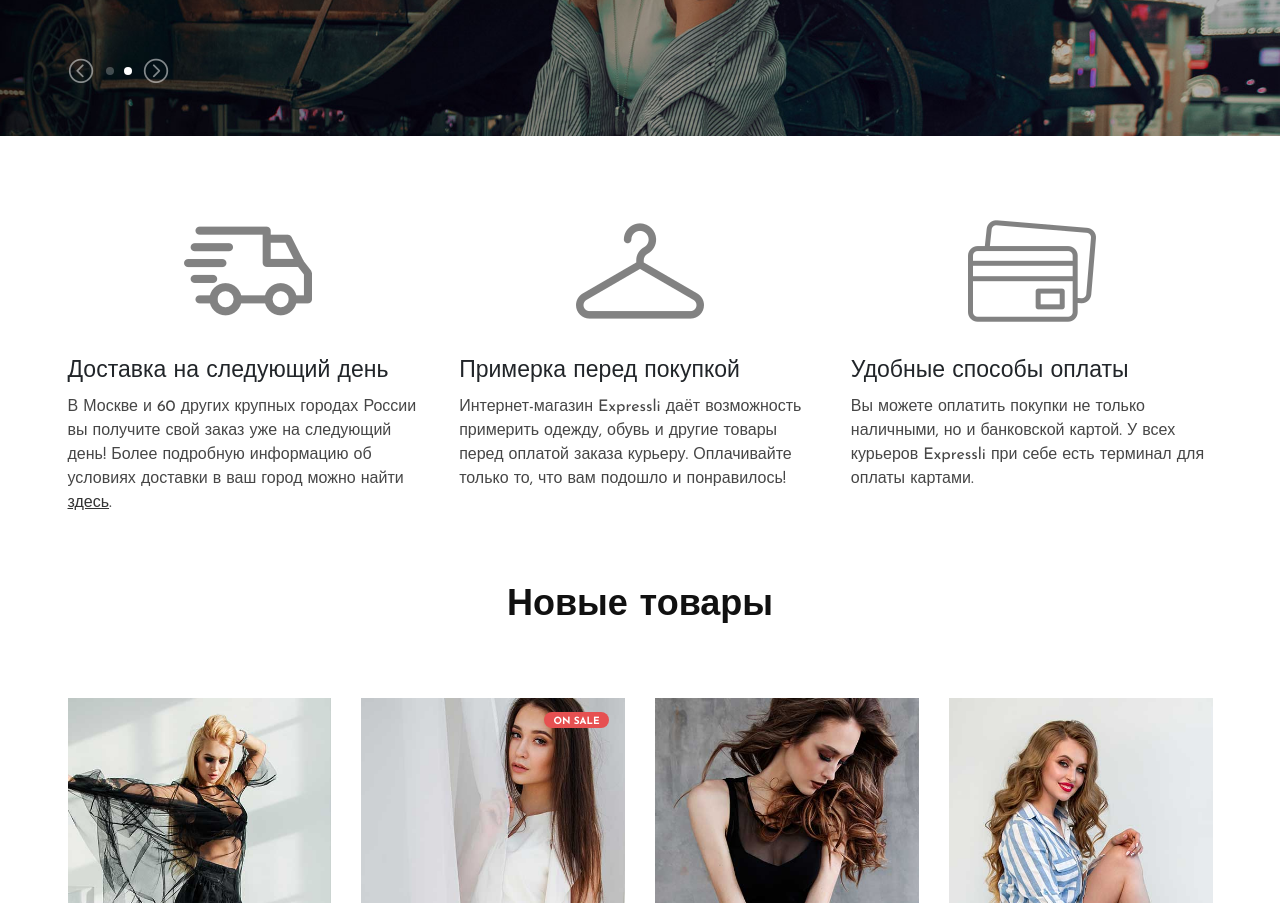
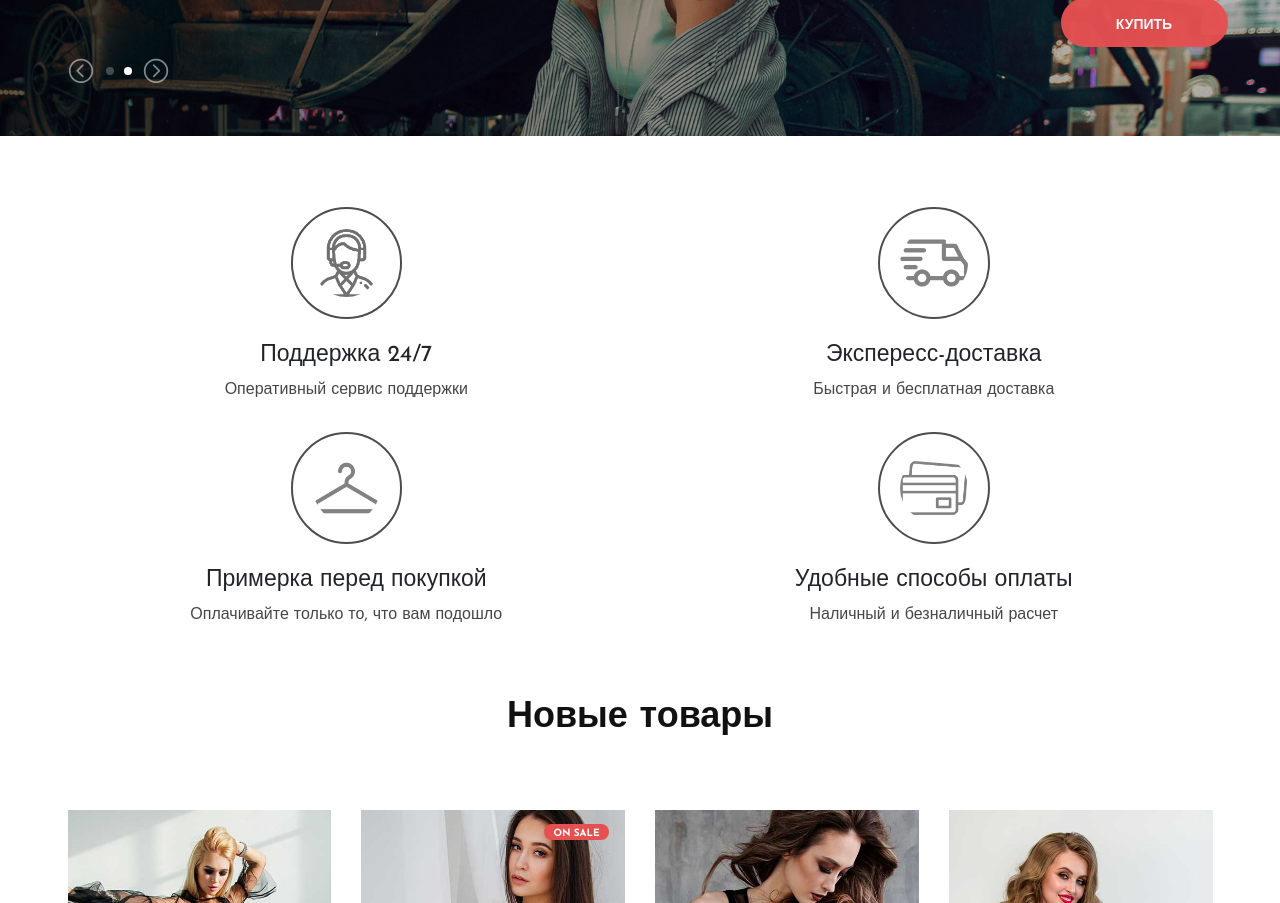
Before and after one commit to yrDream/yrDream.github.io, a plain HTML site: page expressli/index.html in a window 1280 px wide. Shown: the part 493-1396 px from the top of the page. Drawn offline with Linux system fonts and the light colour scheme.

Commit message:
Правки в вкк

```diff
--- a/expressli/css/style.css
+++ b/expressli/css/style.css
@@ -327,7 +327,7 @@ ol {
   Header section
 ---------------------*/
 
-.container--header--top{
+.container--header--top {
     display: flex;
     justify-content: space-between;
     align-items: center;
@@ -356,7 +356,7 @@ ol {
     color: #282828;
     font-size: 20px;
     font-weight: 400;
-    margin-right: 20px;
+    margin-right: 50px;
     transition: color .2s ease;
 }
 
@@ -396,6 +396,7 @@ ol {
 .logo__item--mobile {
     display: none;
 }
+
 
 /* .logo__item img{
 max-width: 50%;
@@ -431,6 +432,7 @@ max-width: 50%;
 
 .header_fixed {
     position: fixed;
+    top: 0;
     z-index: 100;
     background: rgba(255, 255, 255, 0.8);
     width: 100%;
@@ -456,7 +458,7 @@ max-width: 50%;
     margin-right: 0;
 }
 
-.user-panel--mobile{
+.user-panel--mobile {
     display: none;
 }
 
@@ -677,8 +679,8 @@ max-width: 50%;
 
 .hero-slider .hs-item .offer-card {
     position: absolute;
-    right: 0;
-    top: 141px;
+    right: 5px;
+    top: 71px;
     width: 162px;
     height: 162px;
     border-radius: 50%;
@@ -720,6 +722,16 @@ max-width: 50%;
     text-transform: uppercase;
     line-height: 1;
     font-size: 14px;
+}
+
+.offer-button {
+    position: absolute;
+    right: 0;
+    top: 280px;
+}
+
+.offer-button a {
+    color: #fff;
 }
 
 .hero-slider .slider-nav-warp {
@@ -852,11 +864,12 @@ max-width: 50%;
     transform: rotate(30deg);
 }
 
+
 /* ------------------
   info section
 ---------------------*/
 
-.section__item{
+.section__item {
     text-align: center;
     font-size: 18px;
     margin: 5px 0 0 0;
@@ -864,23 +877,25 @@ max-width: 50%;
     box-shadow: 0 -5px 5px -5px #333;
 }
 
-.section__item a{
+.section__item a {
     text-decoration: underline;
     font-weight: 700;
     color: #000;
     transition: color .2s ease;
 }
 
-.section__item a:hover{
+.section__item a:hover {
     text-decoration: underline;
     color: #ee5757;
 }
+
+
 /* ------------------
   Features section
 ---------------------*/
 
-.features-section{
-    margin-top: 70px;
+.features-section {
+    margin-top: 40px;
 }
 
 .feature {
@@ -923,31 +938,37 @@ max-width: 50%;
     display: inline-block;
 }
 
-.features__icon img{
+.features__icon img {
+    padding: 5px;
     display: block;
-margin: 0 auto;
-}
-
-.features__title{
+    margin: 30px auto 0;
+    max-width: 20%;
+    border: 2px solid rgb(77, 77, 77);
+    border-radius: 100px;
+}
+
+.features__title {
     margin-top: 20px;
     font-size: 23px;
-
-}
-
-.features__text a{
+    text-align: center;
+}
+
+.features__text a {
     text-decoration: underline;
     color: #333;
     transition: color .2s ease;
 }
 
-.features__text a:hover{
+.features__text a:hover {
     color: #E65051;
 }
 
-.features__text{
+.features__text {
     margin-top: 5px;
     color: #464646;
-}
+    text-align: center;
+}
+
 
 /* ----------------------
   Latest product section
@@ -2641,6 +2662,9 @@ transition: color .2s ease;
     .container {
         max-width: 1175px;
     }
+    .features__icon img {
+        padding: 20px;
+    }
 }
 
 @media (max-width: 1350px) {
@@ -2672,6 +2696,9 @@ transition: color .2s ease;
     }
     .social-links a {
         margin-right: 20px;
+    }
+    .features__icon img {
+        padding: 20px;
     }
 }
 
@@ -2848,7 +2875,13 @@ transition: color .2s ease;
         margin-top: 70px;
     }
     .features-section {
-        display: none;
+        margin-top: 0px;
+    }
+    .features__title {
+        font-size: 18px;
+    }
+    .features__text {
+        font-size: 12px;
     }
     .header-top-wrap {
         display: none;
@@ -2883,17 +2916,16 @@ transition: color .2s ease;
     .user-panel .up-item {
         margin-right: 20px;
     }
-    .user-panel--mobile{
+    .user-panel--mobile {
         display: block;
     }
-    .section__item{
+    .section__item {
         font-size: 11px;
     }
     .container--header--bot {
         justify-content: space-around;
     }
 }
-
 
 
 /* Medium Mobile :480px. */
--- a/expressli/index.html
+++ b/expressli/index.html
@@ -126,7 +126,7 @@
                 </div>
 
 
-                 <div class="user-panel user-panel--mobile">
+                <div class="user-panel user-panel--mobile">
 
                     <div class="up-item">
                         <div class="search">
@@ -190,11 +190,14 @@
                             <a href="#" class="site-btn sb-white">Добавить в корзину</a> -->
                         </div>
                     </div>
-                    <!-- <div class="offer-card text-white">
-                        <span>От</span>
+                    <div class="offer-card text-white">
+                        <span>&#4448;</span>
                         <h2>25₽</h2>
-                        <p>Сейчас</p>
-                    </div> -->
+                        <!-- <p>Сейчас</p> -->
+                    </div>
+                    <div class="offer-button">
+                        <a class="site-btn" href="#">Купить</a>
+                    </div>
                 </div>
             </div>
             <div class="hs-item set-bg" data-setbg="img/bg-2.jpg">
@@ -210,11 +213,14 @@
                             <a href="#" class="site-btn sb-white">Добавить в корзину</a> -->
                         </div>
                     </div>
-                    <!-- <div class="offer-card text-white">
-                        <span>От</span>
+                    <div class="offer-card text-white">
+                        <span>&#4448;</span>
                         <h2>25₽</h2>
-                        <p>Сейчас</p>
-                    </div> -->
+                        <!-- <p>Сейчас</p> -->
+                    </div>
+                    <div class="offer-button">
+                        <a class="site-btn" href="#">Купить</a>
+                    </div>
                 </div>
             </div>
         </div>
@@ -230,25 +236,32 @@
     <section class="features-section">
         <div class="container">
             <div class="row">
-                <div class="col-lg-4 ">
+                <div class="col-6 col-lg-6 ">
+                    <div class="features__item">
+                        <div class="features__icon"><img src="img/icons/support.png" alt=""></div>
+                        <div class="features__title">Поддержка 24/7</div>
+                        <div class="features__text">Оперативный сервис поддержки</div>
+                    </div>
+                </div>
+                <div class="col-6 col-lg-6 ">
                     <div class="features__item">
                         <div class="features__icon"><img src="img/icons/delivery.png" alt=""></div>
-                        <div class="features__title">Доставка на следующий день</div>
-                        <div class="features__text">В Москве и 60 других крупных городах России вы получите свой заказ уже на следующий день! Более подробную информацию об условиях доставки в ваш город можно найти <a href="#">здесь</a>.</div>
+                        <div class="features__title">Экспересс-доставка</div>
+                        <div class="features__text">Быстрая и бесплатная доставка</div>
                     </div>
                 </div>
-                <div class="col-lg-4 ">
+                <div class="col-6 col-lg-6 ">
                     <div class="features__item">
                         <div class="features__icon"><img src="img/icons/clothes-hanger.png" alt=""></div>
                         <div class="features__title">Примерка перед покупкой</div>
-                        <div class="features__text">Интернет-магазин Expressli даёт возможность примерить одежду, обувь и другие товары перед оплатой заказа курьеру. Оплачивайте только то, что вам подошло и понравилось!</div>
+                        <div class="features__text">Оплачивайте только то, что вам подошло</div>
                     </div>
                 </div>
-                <div class="col-lg-4 ">
+                <div class="col-6 col-lg-6 ">
                     <div class="features__item">
                         <div class="features__icon"><img src="img/icons/credit-card.png" alt=""></div>
                         <div class="features__title">Удобные способы оплаты</div>
-                        <div class="features__text">Вы можете оплатить покупки не только наличными, но и банковской картой. У всех курьеров Expressli при себе есть терминал для оплаты картами.</div>
+                        <div class="features__text">Наличный и безналичный расчет</div>
                     </div>
                 </div>
             </div>
```
Also changed, not shown: expressli/js/main.js (+0 -8 lines), expressli/img/icons/support.png (added). Lines whose indentation alone changed are shown as unchanged.
